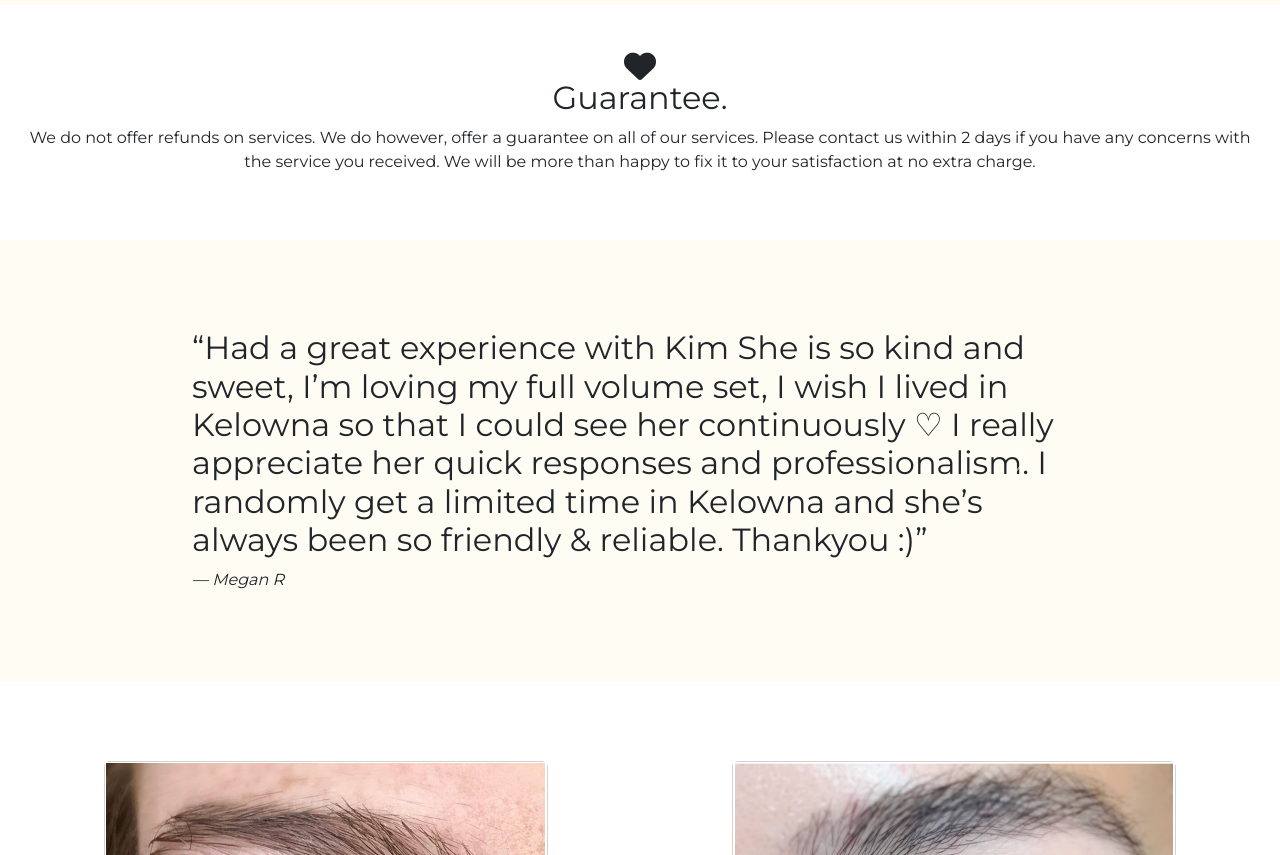
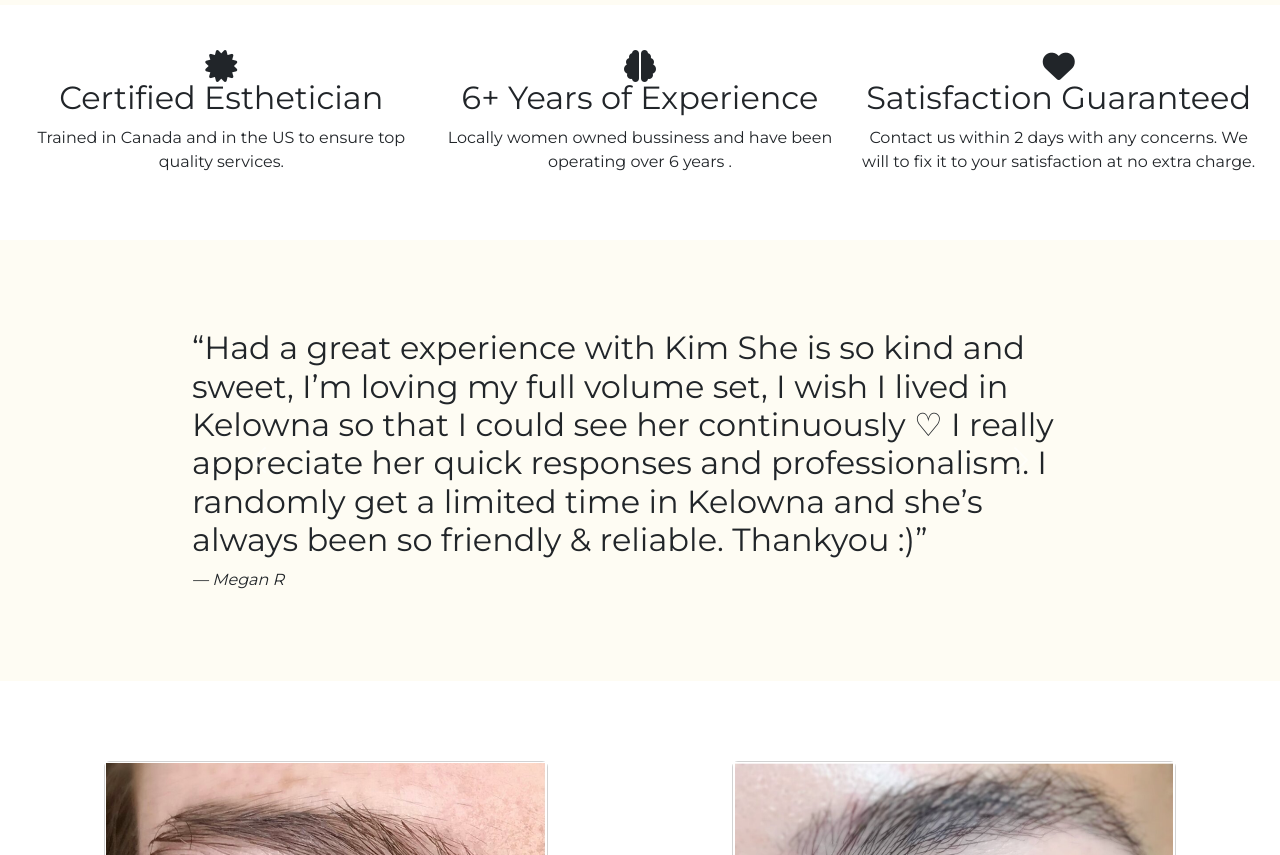
Before and after one commit to khoivu0814/beautewithkim, a plain HTML site: page index.html in a window 1280 px wide. Shown: the part 1534-2389 px from the top of the page. Drawn offline with nearby package versions, Linux system fonts and the light colour scheme.

Commit message:
update features section

```diff
--- a/index.html
+++ b/index.html
@@ -53,10 +53,20 @@
     <!-- GUARANTEE -->
     <section id="guarantee">
         <div class="row container-fluid">
-            <div class="col-lg-12">
+            <div class="col-lg-4">
+            <i class="fa-solid fa-certificate fa-2xl"></i>
+            <h2 class="h3-features">Certified Esthetician</h2>
+            <p class="p-features">Trained in Canada and in the US to ensure top quality services.</p>
+            </div>
+            <div class="col-lg-4">
+            <i class="fa-solid fa-brain fa-2xl"></i>
+            <h2 class="h3-features">6+ Years of Experience</h2>
+            <p class="p-features">Locally women owned bussiness and have been operating over 6 years .</p>
+            </div>
+            <div class="col-lg-4">
             <i class="f-icons fa-solid fa-heart fa-2xl"></i>
-            <h2 class="h3-features">Guarantee.</h2>
-            <p class="p-features">We do not offer refunds on services. We do however, offer a guarantee on all of our services. Please contact us within 2 days if you have any concerns with the service you received. We will be more than happy to fix it to your satisfaction at no extra charge.</p>
+            <h2 class="h3-features">Satisfaction Guaranteed</h2>
+            <p class="p-features">Contact us within 2 days with any concerns. We will to fix it to your satisfaction at no extra charge.</p>
             </div>
         </div>
     </section>
```
